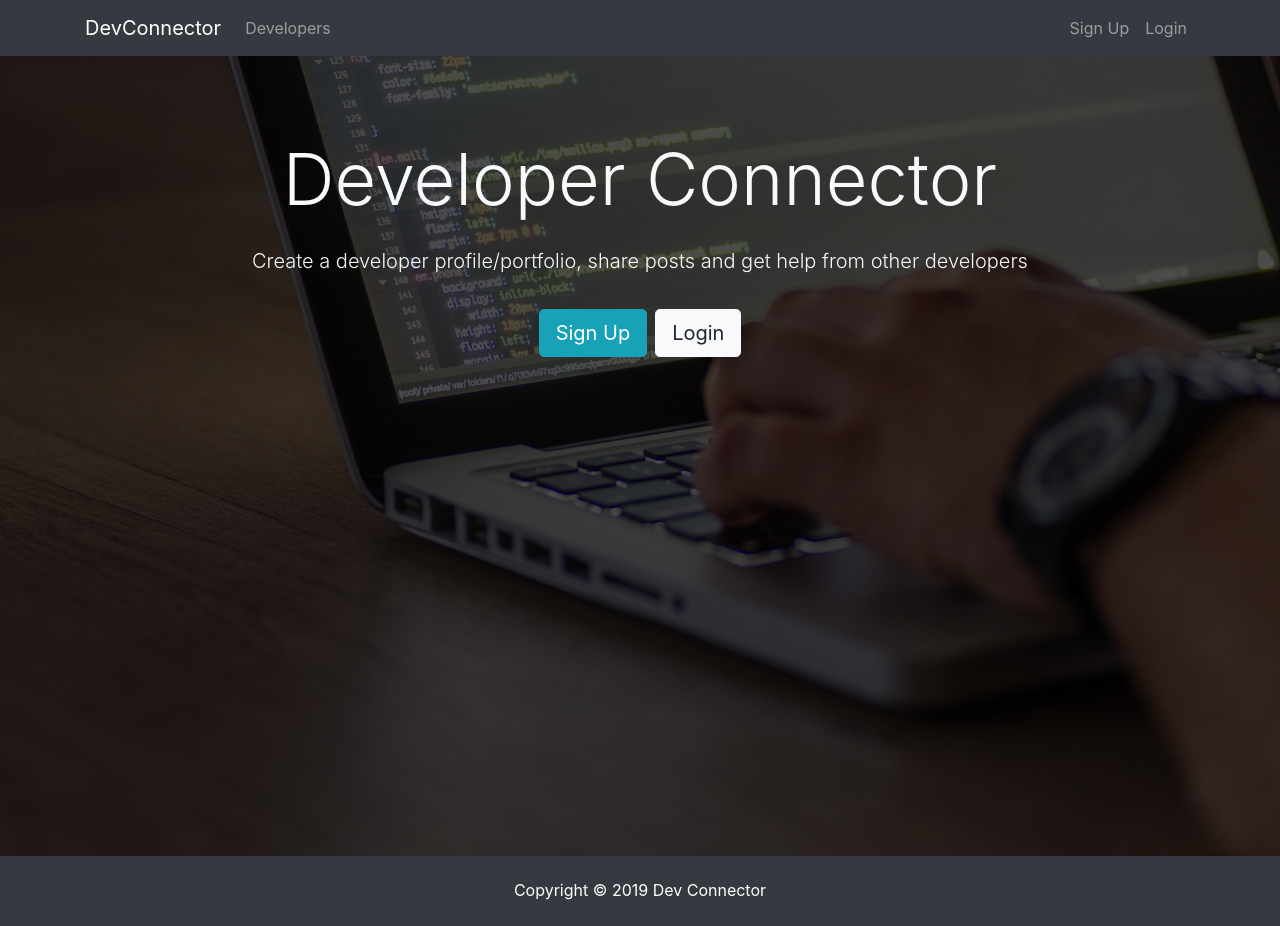
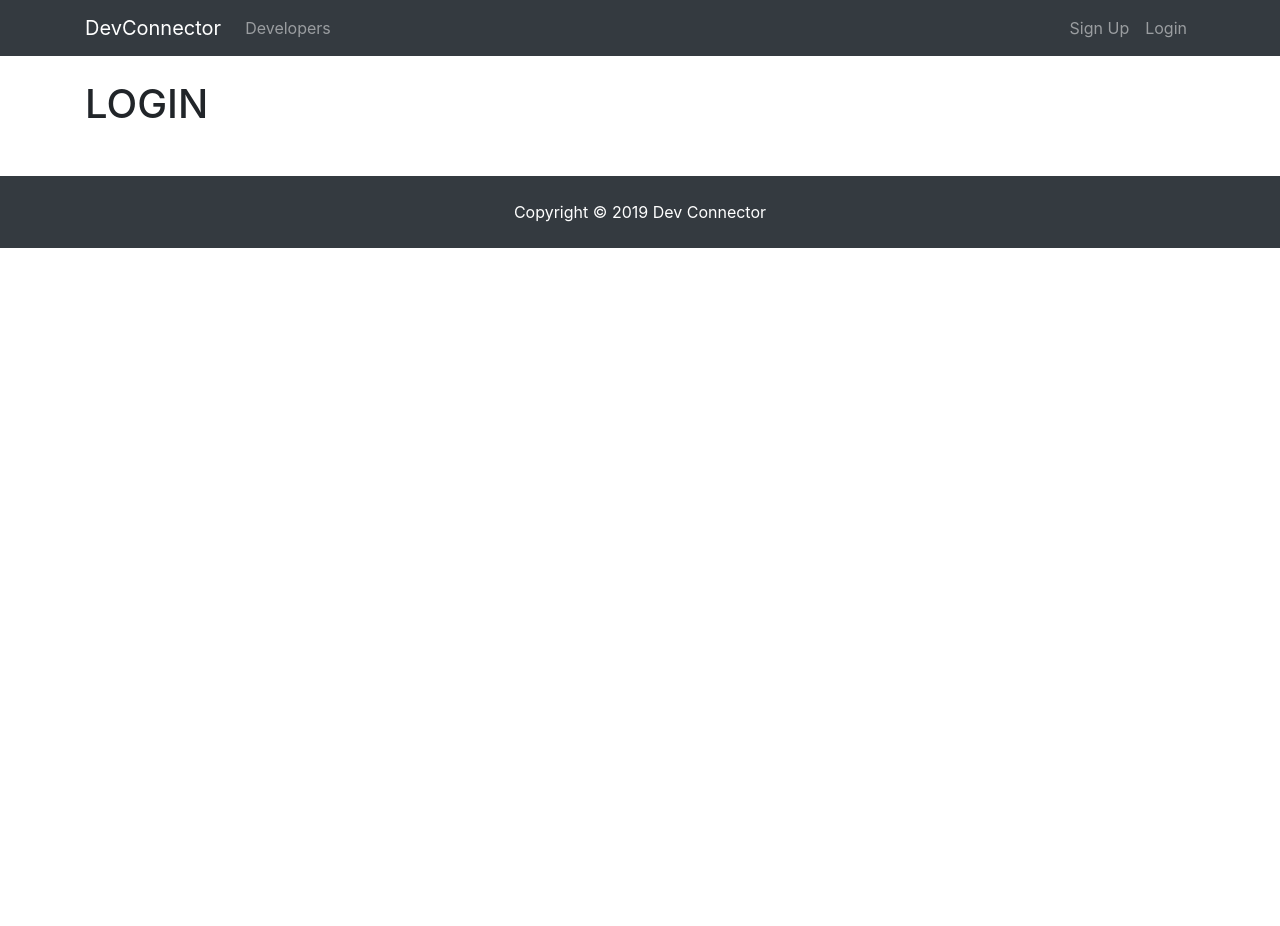
Before and after one commit to 149203/devconnector, a React (Create React App) app in the folder client/: page /login in a window 1280 px wide. After the commit the page ends 800 px from the top, so only its background shows below. Built offline with nearby package versions, Linux system fonts and the light colour scheme.

Commit message:
landing, register, and login routes

```diff
--- a/client/package.json
+++ b/client/package.json
@@ -5,6 +5,7 @@
    "dependencies": {
       "react": "^16.8.6",
       "react-dom": "^16.8.6",
+      "react-router-dom": "^5.0.0",
       "react-scripts": "3.0.1"
    },
    "scripts": {
--- a/client/src/App.js
+++ b/client/src/App.js
@@ -1,17 +1,27 @@
 import React from 'react'
+import { BrowserRouter as Router, Route } from 'react-router-dom'
+
 import Navbar from './components/layout/Navbar'
 import Footer from './components/layout/Footer'
 import Landing from './components/layout/Landing'
+import Register from './components/auth/Register'
+import Login from './components/auth/Login'
 
 import './App.css'
 
 function App() {
    return (
-      <div className="App">
-         <Navbar />
-         <Landing />
-         <Footer />
-      </div>
+      <Router>
+         <div className="App">
+            <Navbar />
+            <Route exact path="/" component={Landing} />
+            <div className="container">
+               <Route exact path="/register" component={Register} />
+               <Route exact path="/login" component={Login} />
+            </div>
+            <Footer />
+         </div>
+      </Router>
    )
 }
 
--- /dev/null
+++ b/client/src/components/auth/Login.js
@@ -0,0 +1,11 @@
+import React, { Component } from 'react'
+
+export default class Login extends Component {
+   render() {
+      return (
+         <div>
+            <h1>LOGIN</h1>
+         </div>
+      )
+   }
+}
--- /dev/null
+++ b/client/src/components/auth/Register.js
@@ -0,0 +1,11 @@
+import React, { Component } from 'react'
+
+export default class Register extends Component {
+   render() {
+      return (
+         <div>
+            <h1>REGISTER</h1>
+         </div>
+      )
+   }
+}
--- a/client/src/components/layout/Landing.js
+++ b/client/src/components/layout/Landing.js
@@ -1,4 +1,5 @@
 import React, { Component } from 'react'
+import { Link } from 'react-router-dom'
 
 export default class Landing extends Component {
    render() {
@@ -15,15 +16,15 @@
                            get help from other developers
                         </p>
                         <hr />
-                        <a
-                           href="register.html"
+                        <Link
+                           to="/register"
                            className="btn btn-lg btn-info mr-2"
                         >
                            Sign Up
-                        </a>
-                        <a href="login.html" className="btn btn-lg btn-light">
+                        </Link>
+                        <Link to="/login" className="btn btn-lg btn-light">
                            Login
-                        </a>
+                        </Link>
                      </div>
                   </div>
                </div>
--- a/client/src/components/layout/Navbar.js
+++ b/client/src/components/layout/Navbar.js
@@ -1,14 +1,15 @@
 // Keyboard shortcut: rfc tab or rcc tab
 import React, { Component } from 'react'
+import { Link } from 'react-router-dom'
 
 class Navbar extends Component {
    render() {
       return (
          <nav className="navbar navbar-expand-sm navbar-dark bg-dark mb-4">
             <div className="container">
-               <a className="navbar-brand" href="landing.html">
+               <Link className="navbar-brand" to="/">
                   DevConnector
-               </a>
+               </Link>
                <button
                   className="navbar-toggler"
                   type="button"
@@ -21,23 +22,23 @@
                <div className="collapse navbar-collapse" id="mobile-nav">
                   <ul className="navbar-nav mr-auto">
                      <li className="nav-item">
-                        <a className="nav-link" href="profiles.html">
+                        <Link className="nav-link" to="/profiles">
                            {' '}
                            Developers
-                        </a>
+                        </Link>
                      </li>
                   </ul>
 
                   <ul className="navbar-nav ml-auto">
                      <li className="nav-item">
-                        <a className="nav-link" href="register.html">
+                        <Link className="nav-link" to="/register">
                            Sign Up
-                        </a>
+                        </Link>
                      </li>
                      <li className="nav-item">
-                        <a className="nav-link" href="login.html">
+                        <Link className="nav-link" to="/login">
                            Login
-                        </a>
+                        </Link>
                      </li>
                   </ul>
                </div>
```
